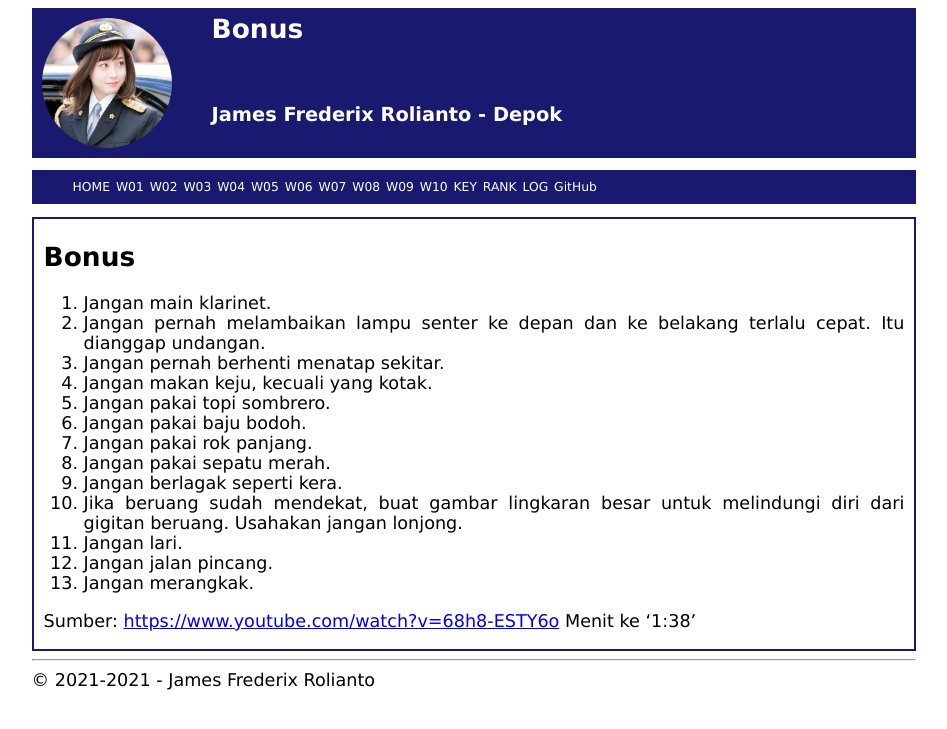
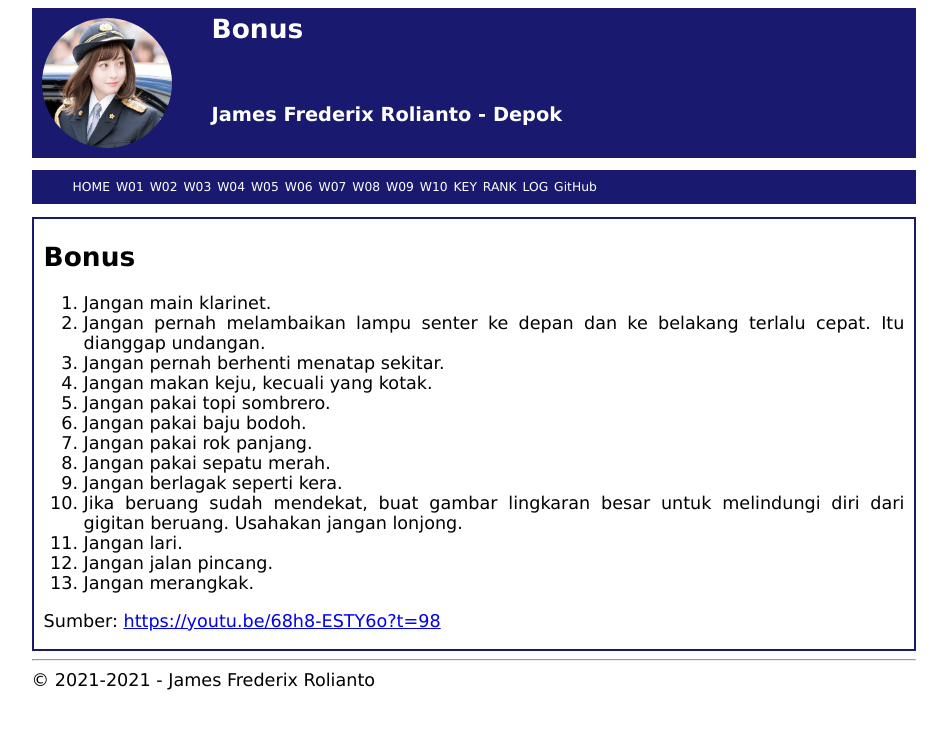
Before and after one commit to SinusCosinusTangen/os211, a Jekyll site: the page built from Bonus.md, in a window 1280 px wide. Shown: the top 729 px of the page, without its empty margins (166-1113 px from the left). Built offline with Jekyll 4.4.1, drawn with Linux system fonts in a browser that asks for light colours; our own code applies the rules of GitHub Pages for plain Markdown files.

Commit message:
OS211 SinusCosinusTangen

```diff
--- a/Bonus.md
+++ b/Bonus.md
@@ -18,4 +18,4 @@ permalink: /bonus/
 12. Jangan jalan pincang.
 13. Jangan merangkak.
 
-Sumber: [https://www.youtube.com/watch?v=68h8-ESTY6o](https://www.youtube.com/watch?v=68h8-ESTY6o) Menit ke '1:38'
+Sumber: [https://youtu.be/68h8-ESTY6o?t=98](https://youtu.be/68h8-ESTY6o?t=98)
```
